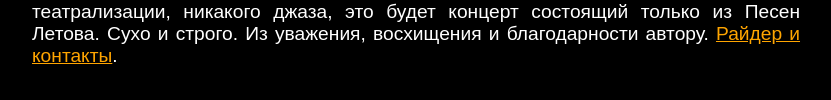
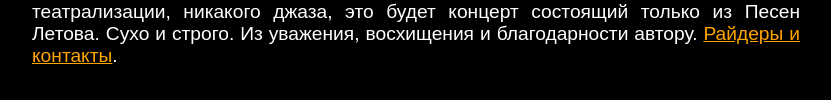
Before and after one commit to mikhailusov/billynovik, a plain HTML site: page index.html in a window 1280 px wide. Shown: the part 1406-1506 px from the top of the page, without its empty margins (224-1055 px from the left). Drawn offline with Linux system fonts and the light colour scheme.

Commit message:
adding rider links

```diff
--- a/index.html
+++ b/index.html
@@ -159,7 +159,7 @@
         <h2>Песни Егора Летова</h2>
           <img src="letov2.jpg" align="left" class="pimg"/>
           <p>Я, как давний фанат Летова, хотел бы спеть свои самые любимые песни Егора. Для всех тех, кто ценит и главное, для тех, кто по какому-то недоразумению до сих пор не открыл для себя гений Летова. Его кубический сарказм замешанный на кровавой боли и вселенской любви.</p>
-          <p>В концертной программе только Песни Летова. Никакой театрализации, никакого джаза, это будет концерт состоящий только из Песен Летова. Сухо и строго. Из уважения, восхищения и благодарности автору. <a href="https://disk.yandex.ru/d/bVkP7ebFMA8r_w" target="_blank">Райдер и контакты</a>.</p>
+          <p>В концертной программе только Песни Летова. Никакой театрализации, никакого джаза, это будет концерт состоящий только из Песен Летова. Сухо и строго. Из уважения, восхищения и благодарности автору. <a href="https://disk.yandex.ru/d/bVkP7ebFMA8r_w" target="_blank">Райдеры и контакты</a>.</p>
         </div>
     </div>
 
```
